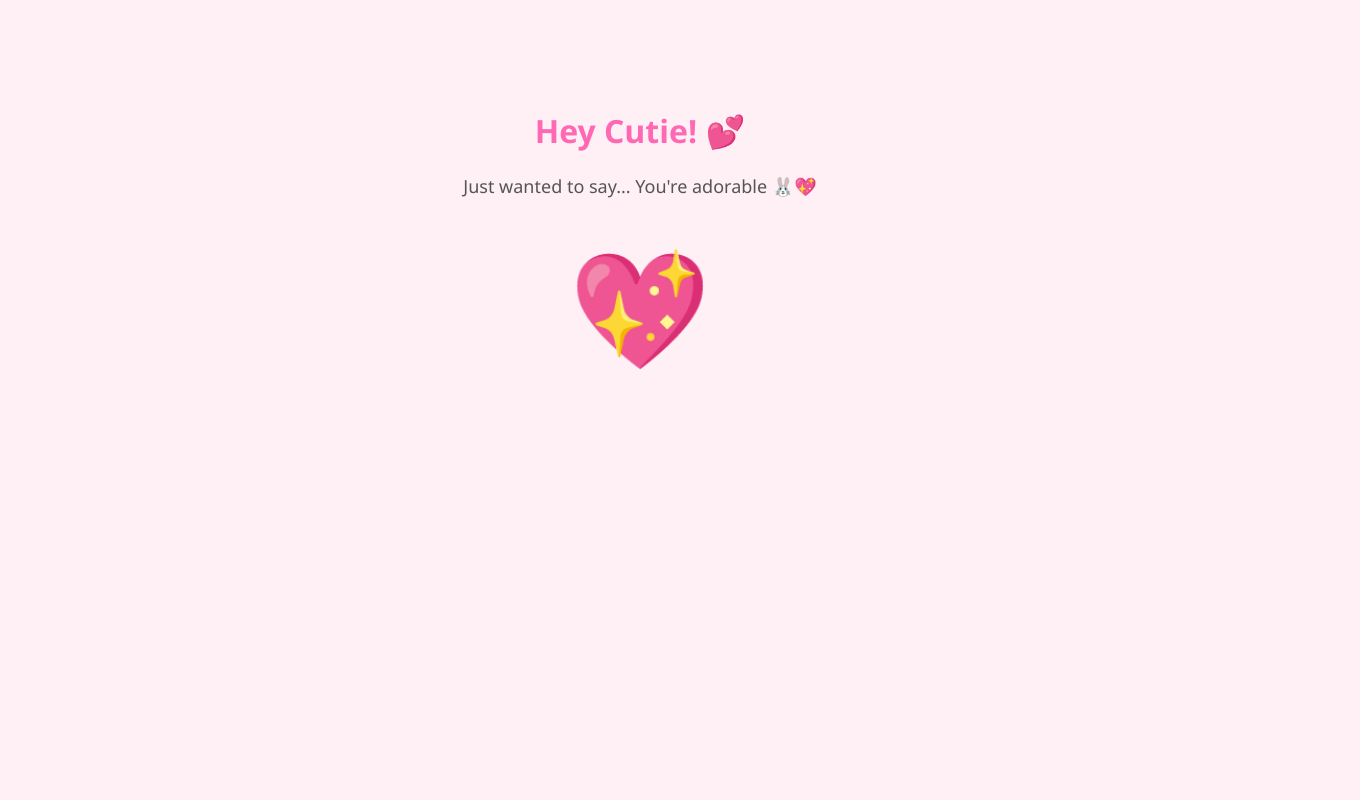
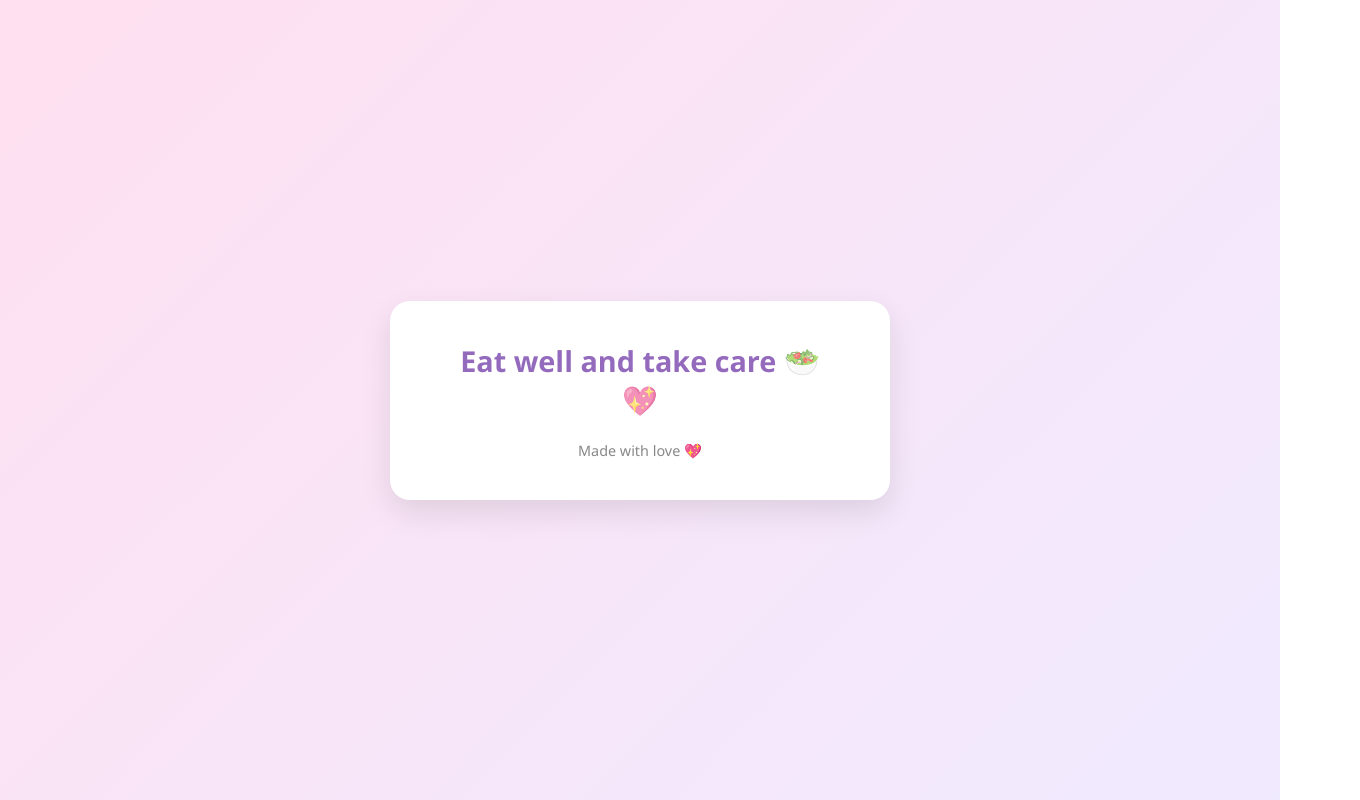
Before and after one commit to mirulqimi/zuscoffeviral, a plain HTML site: page index.html in a window 1280 px wide. Shown: the whole page, 1360 px wide, since content can reach past the window. Drawn offline with Linux system fonts and the light colour scheme.

Commit message:
Update index.html

```diff
--- a/index.html
+++ b/index.html
@@ -1,42 +1,81 @@
-<!DOCTYPE html>
+<!<!DOCTYPE html>
 <html lang="en">
 <head>
   <meta charset="UTF-8">
-  <title>Hey You!</title>
-  <script>
-    window.onload = function() {
-      alert("You’re the cutest thing I’ve ever seen 🩷");
-    };
-  </script>
+  <meta name="viewport" content="width=device-width, initial-scale=1">
+  <title>Special Message for You 💌</title>
   <style>
+    * {
+      box-sizing: border-box;
+      margin: 0;
+      padding: 0;
+    }
+
     body {
-      background-color: #fff0f5;
+      height: 100vh;
+      background: linear-gradient(135deg, #ffe0f0, #f0eaff);
+      display: flex;
+      justify-content: center;
+      align-items: center;
       font-family: 'Segoe UI', sans-serif;
+      color: #5a189a;
+    }
+
+    .container {
+      background: white;
+      padding: 40px 60px;
+      border-radius: 20px;
+      box-shadow: 0 12px 30px rgba(0, 0, 0, 0.1);
       text-align: center;
-      padding-top: 80px;
+      max-width: 500px;
     }
-    h1 {
-      color: #ff69b4;
+
+    .message {
+      font-size: 1.8em;
+      font-weight: bold;
+      opacity: 1;
+      transition: opacity 0.8s ease;
+      min-height: 80px;
     }
-    p {
-      color: #555;
-      font-size: 18px;
+
+    .fade-out {
+      opacity: 0;
     }
-    .big-heart {
-      font-size: 100px;
-      margin-top: 40px;
-      animation: pulse 1.5s infinite;
-    }
-    @keyframes pulse {
-      0% { transform: scale(1); }
-      50% { transform: scale(1.15); }
-      100% { transform: scale(1); }
+
+    footer {
+      margin-top: 20px;
+      font-size: 0.9em;
+      color: #888;
     }
   </style>
 </head>
 <body>
-  <h1>Hey Cutie! 💕</h1>
-  <p>Just wanted to say... You're adorable 🐰💖</p>
-  <div class="big-heart">💖</div>
+
+  <div class="container">
+    <div class="message" id="messageBox">Hi, happy working 💼✨</div>
+    <footer>Made with love 💖</footer>
+  </div>
+
+  <script>
+    const messages = [
+      "Hi, happy working 💼✨",
+      "Eat well and take care 🥗💖",
+      "I appreciate you so much! 🌟"
+    ];
+
+    let index = 0;
+    const messageBox = document.getElementById("messageBox");
+
+    setInterval(() => {
+      messageBox.classList.add("fade-out");
+
+      setTimeout(() => {
+        index = (index + 1) % messages.length;
+        messageBox.textContent = messages[index];
+        messageBox.classList.remove("fade-out");
+      }, 800);
+    }, 4000);
+  </script>
+
 </body>
 </html>
```
